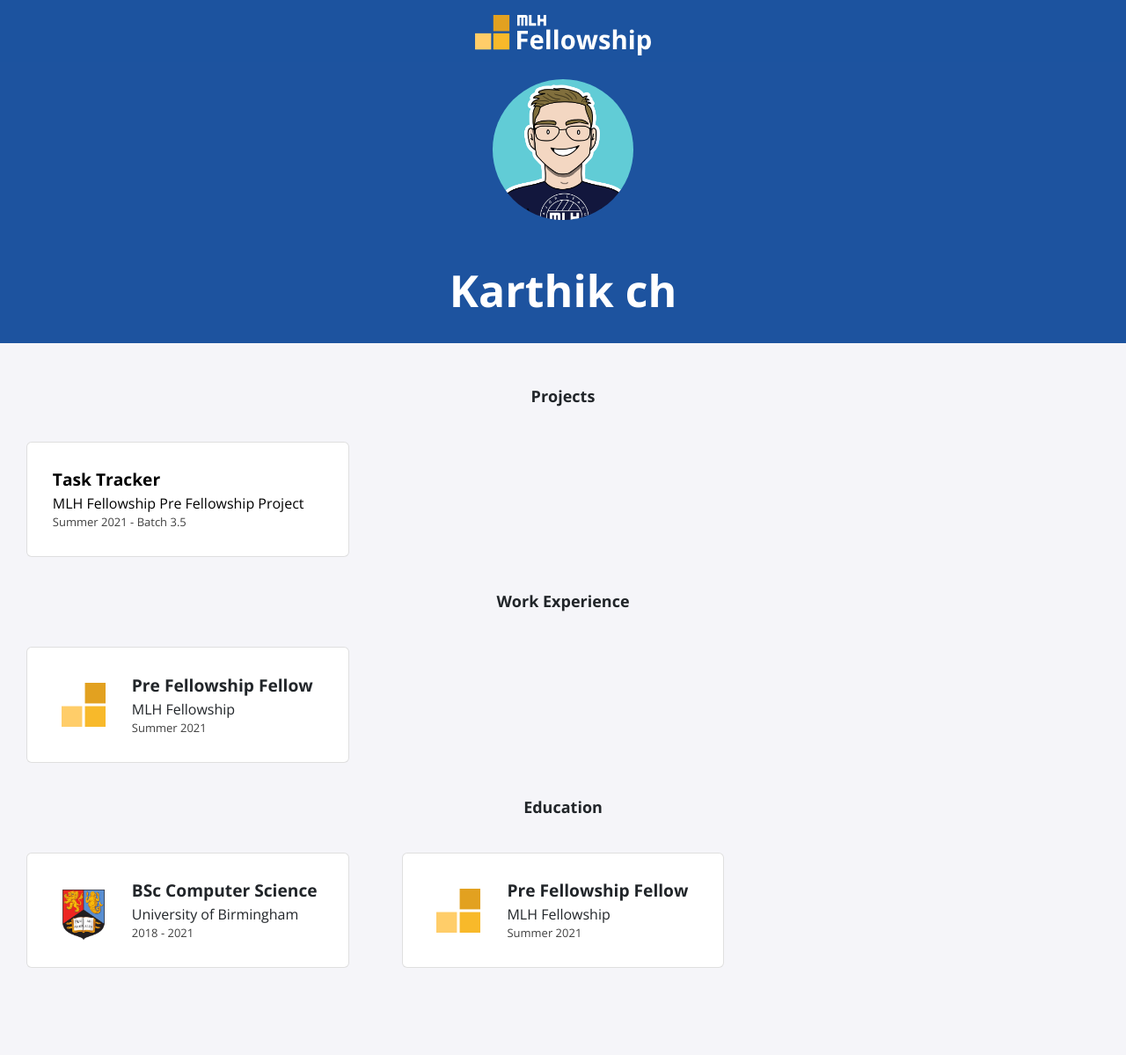
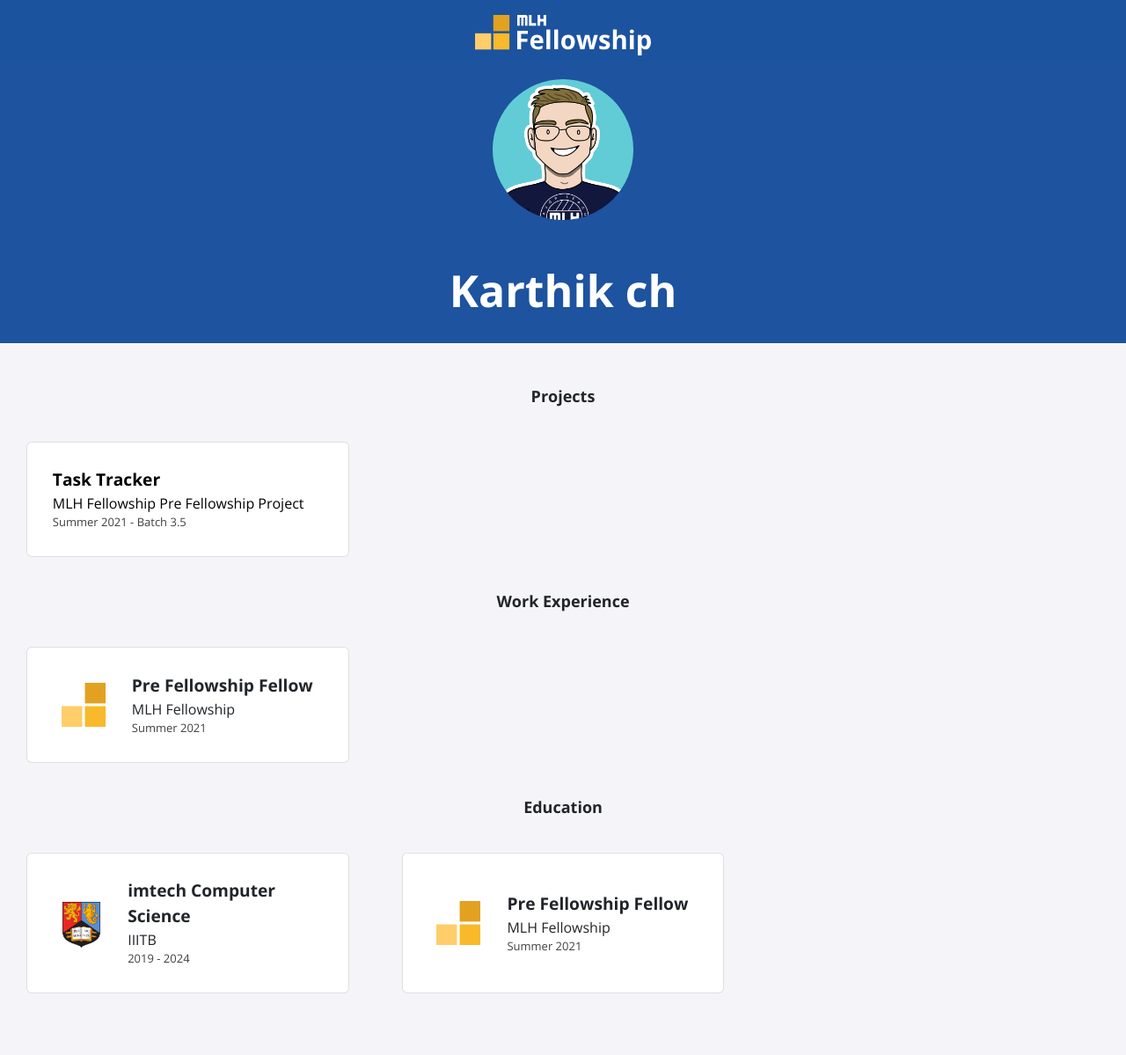
Before and after one commit to ch8karthik/karthikchapalamadugu.github.io, a Jekyll site: the page built from index.html, in a window 1280 px wide. Shown: the whole page at 88% size. Built offline with Jekyll 4.4.1, drawn with Linux system fonts in a browser that asks for light colours; nearby versions of some CDN libraries; before the commit the page ends 1170 px from its top, so only the background shows below that.

Commit message:
Update education.yml

```diff
--- a/_data/education.yml
+++ b/_data/education.yml
@@ -1,6 +1,6 @@
-- course: BSc Computer Science
-  institute: University of Birmingham
-  dates: 2018 - 2021
+- course: imtech Computer Science
+  institute: IIITB
+  dates: 2019 - 2024
   logo: uob.png
 
 - course: Pre Fellowship Fellow
```
